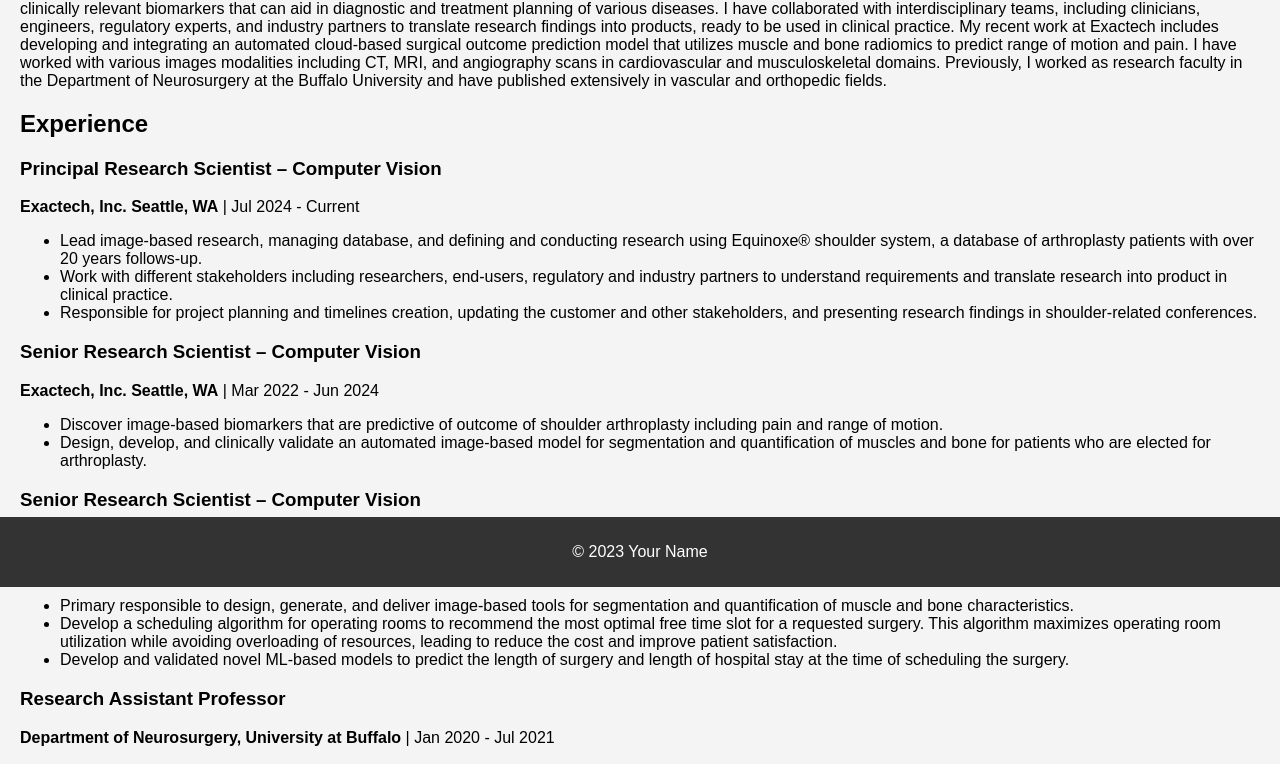
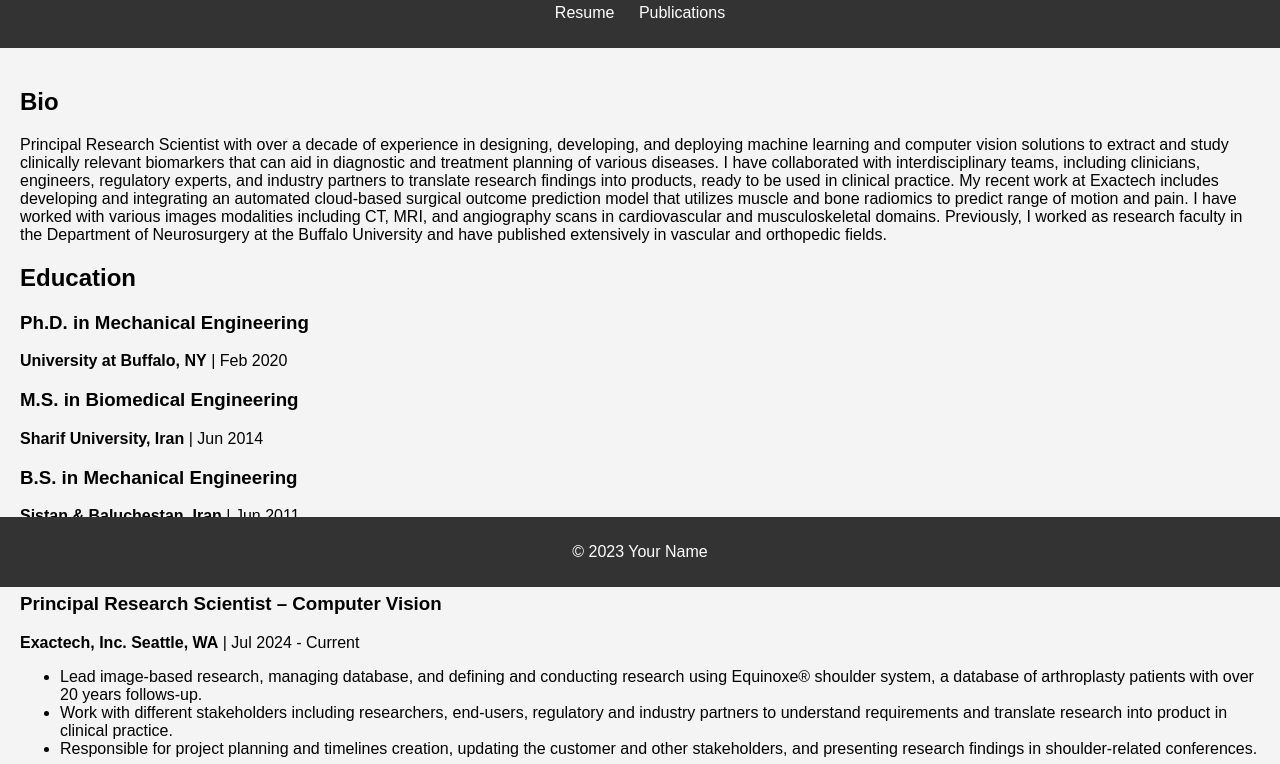
Before and after one commit to hamid18111/oghaz, a plain HTML site: page index.html in a window 1280 px wide. Shown: the part 213-977 px from the top of the page. Drawn offline with Linux system fonts and the light colour scheme.

Commit message:
add photo

```diff
--- a/index.html
+++ b/index.html
@@ -9,6 +9,8 @@
 <body>
     <header>
         <h1>Hamidreza Rajabzadeh-Oghaz</h1>
+        <img src="picture.jpg" alt="Hamidreza Rajabzadeh-Oghaz" style="width:150px;height:150px;">
+
         <nav>
             <ul>
                 <li><a href="index.html">Resume</a></li>
@@ -21,7 +23,21 @@
             <h2>Bio</h2>
             <p>Principal Research Scientist with over a decade of experience in designing, developing, and deploying machine learning and computer vision solutions to extract and study clinically relevant biomarkers that can aid in diagnostic and treatment planning of various diseases. I have collaborated with interdisciplinary teams, including clinicians, engineers, regulatory experts, and industry partners to translate research findings into products, ready to be used in clinical practice. My recent work at Exactech includes developing and integrating an automated cloud-based surgical outcome prediction model that utilizes muscle and bone radiomics to predict range of motion and pain. I have worked with various images modalities including CT, MRI, and angiography scans in cardiovascular and musculoskeletal domains. Previously, I worked as research faculty in the Department of Neurosurgery at the Buffalo University and have published extensively in vascular and orthopedic fields.</p>
         </section>
-
+        <section id="Education">
+            <h2>Education</h2>
+            <div>
+                <h3>Ph.D. in Mechanical Engineering</h3>
+                <p><strong>University at Buffalo, NY</strong> | Feb 2020</p>
+            </div>
+            <div>
+                <h3>M.S. in Biomedical Engineering</h3>
+                <p><strong>Sharif University, Iran</strong> | Jun 2014</p>
+            </div>
+            <div>
+                <h3>B.S. in Mechanical Engineering</h3>
+                <p><strong>Sistan & Baluchestan, Iran</strong> | Jun 2011</p>
+            </div>
+        </section>
         <section id="experience">
             <h2>Experience</h2>
             <h3>Principal Research Scientist – Computer Vision</h3>
```
Also changed, not shown: picture.jpg (added).
